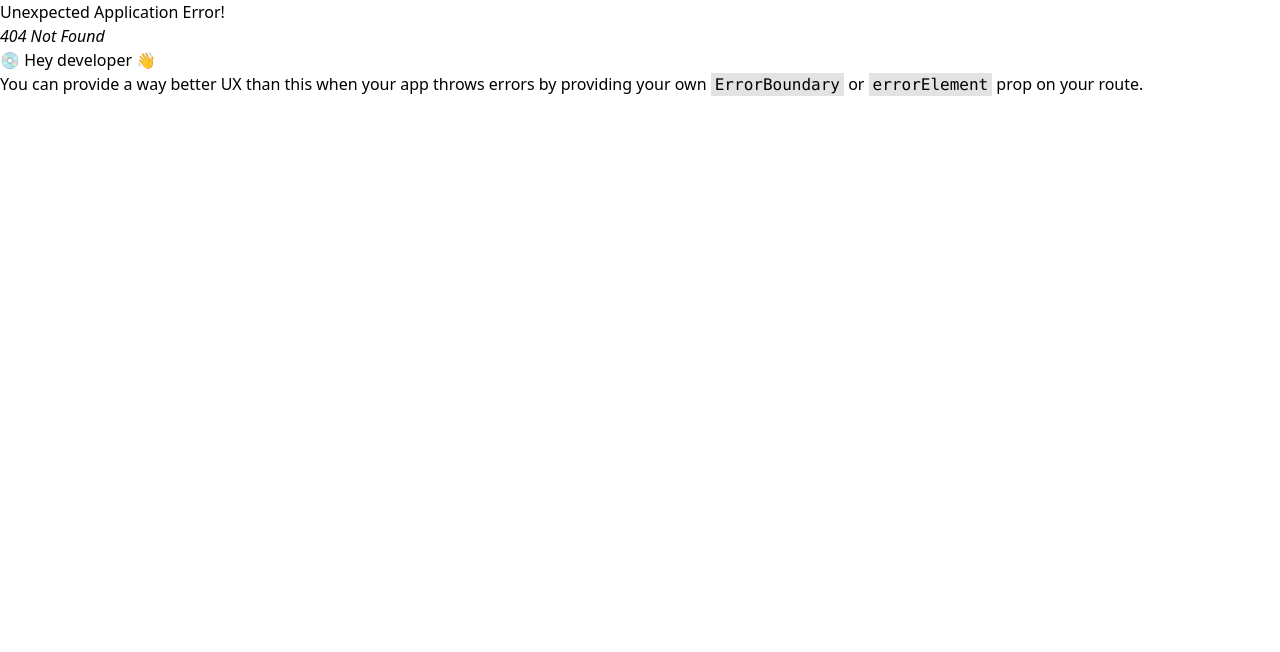
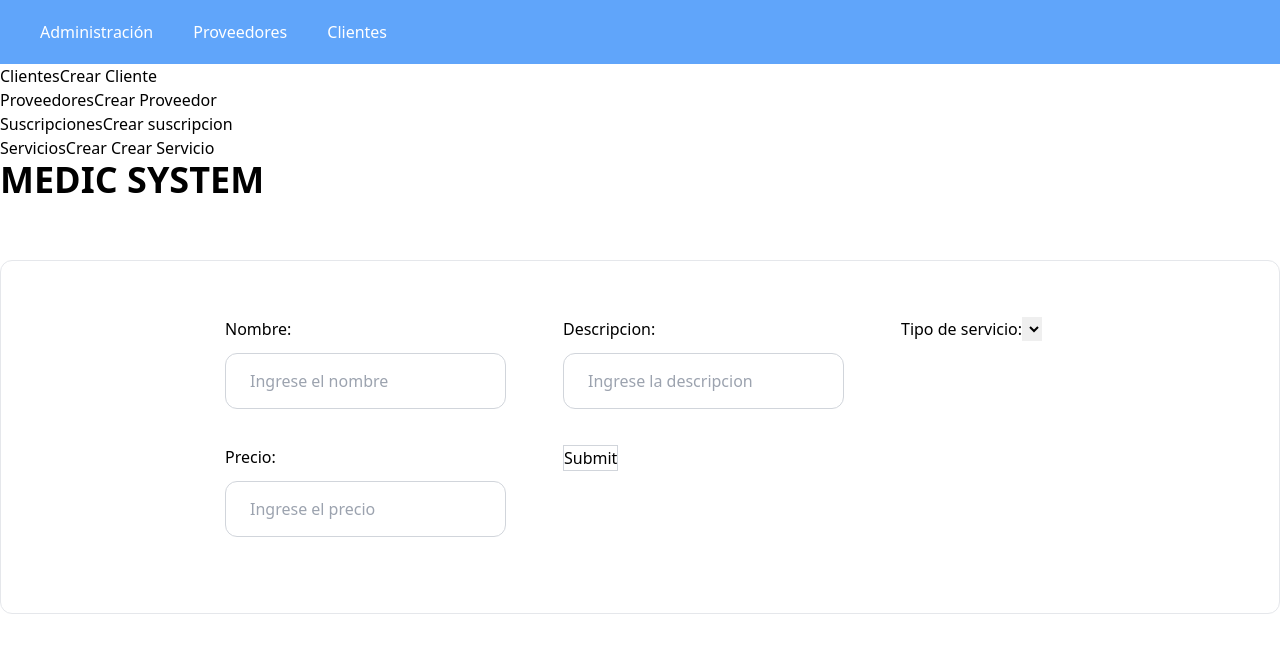
Before and after one commit to harryson723/MedicSystemFront, a React (Vite) app: page /dashboard/createService in a window 1280 px wide. Before the commit this address had no page. Shown: the top 652 px of the page. Built offline with nearby package versions, Linux system fonts and the light colour scheme.

Commit message:
Crear componentes

```diff
--- a/src/App.jsx
+++ b/src/App.jsx
@@ -1,11 +1,11 @@
 import { RouterProvider } from "react-router-dom"
-import router from "./routes/router"
+import RouterRoutes from "./routes/router"
 
 
 function App() {
   return (
     <>
-      <RouterProvider router={router} />
+      <RouterRoutes />
     </>
   )
 }
--- /dev/null
+++ b/src/components/Form.jsx
@@ -0,0 +1,16 @@
+export default function Form({ children }) {
+  return (
+    <div className="w-full">
+      <h1 className="font-bold text-4xl mb-9">MEDIC SYSTEM</h1>
+      <br />
+      <form
+        className="
+                border
+                rounded-xl p-14 pl-56
+                w-full grid grid-cols-3 gap-4
+                ">
+                    {children}
+      </form>
+    </div>
+  );
+}
--- a/src/components/FormCreateUser.jsx
+++ b/src/components/FormCreateUser.jsx
@@ -1,75 +1,91 @@
-import useFormHandle from "../../../hooks/useFormHandle";
+import useFormHandle from "../hooks/useFormHandle";
+import ButtonSubmit from "./ButtonSubmit";
+import Form from "./Form";
+import InputForm from "./InputForm";
 
-export default function FormCreateUser() {
+export default function FormCreateUser({ rol = "client" }) {
   const { form, handleForm } = useFormHandle({
-        firtsName: '',
-        lastName: '',
-        username: '',
-        email: '',
-        documentType: '',
-        document: '',
-        phone: '',
-        password: '',
+    firtsName: "",
+    lastName: "",
+    username: "",
+    email: "",
+    documentType: "",
+    document: "",
+    phone: "",
+    password: "",
+    rol,
   });
   return (
-        <div className="w-full h-screen flex items-center justify-center">
-            <form className="
-                border
-                rounded-xl p-14
-                w-auto
-                ">
-                <h1 className="font-bold text-4xl mb-9">MEDIC SYSTEM</h1>
+    <Form>
       <div>
-                    <label htmlFor="firtsName">Nombre de usuario</label>
+        <label htmlFor="firtsName">Nombre:</label>
         <InputForm
-                        name="firtsName" value={form.firtsName} handleForm={handleForm} placeholder="Ingrese su nombre">
-                    </InputForm>
+          name="firtsName"
+          value={form.firtsName}
+          handleForm={handleForm}
+          placeholder="Ingrese su nombre"
+        ></InputForm>
       </div>
       <div>
-                    <label htmlFor="lastName">Nombre de usuario</label>
+        <label htmlFor="lastName">Apellido:</label>
         <InputForm
-                        name="lastName" value={form.lastName} handleForm={handleForm} placeholder="Ingrese su apellido">
-                    </InputForm>
+          name="lastName"
+          value={form.lastName}
+          handleForm={handleForm}
+          placeholder="Ingrese su apellido"
+        ></InputForm>
       </div>
       <div>
-                    <label htmlFor="username">Nombre de usuario</label>
+        <label htmlFor="username">Nombre de usuario:</label>
         <InputForm
-                        name="username" value={form.username} handleForm={handleForm} placeholder="Ingrese su usuario">
-                    </InputForm>
+          name="username"
+          value={form.username}
+          handleForm={handleForm}
+          placeholder="Ingrese su usuario"
+        ></InputForm>
       </div>
       <div>
-                    <label htmlFor="email">Nombre de usuario</label>
+        <label htmlFor="email">Correo electronico:</label>
         <InputForm
-                        name="email" value={form.email} handleForm={handleForm} placeholder="Ingrese su usuario">
-                    </InputForm>
+          name="email"
+          value={form.email}
+          handleForm={handleForm}
+          placeholder="Ingrese su usuario"
+        ></InputForm>
       </div>
       <div>
-                    <label htmlFor="documentType">Nombre de usuario</label>
-                    <select name="documentType" id="documentType">
-
-                    </select>
+        <label htmlFor="documentType">Tipo de documento:</label>
+        <select name="documentType" id="documentType"></select>
       </div>
       <div>
-                    <label htmlFor="document">Nombre de usuario</label>
+        <label htmlFor="document">Numero de documento:</label>
         <InputForm
-                        name="document" value={form.document} handleForm={handleForm} placeholder="Ingrese su usuario">
-                    </InputForm>
+          name="document"
+          value={form.document}
+          handleForm={handleForm}
+          placeholder="Ingrese su usuario"
+        ></InputForm>
       </div>
       <div>
-                    <label htmlFor="phone">Nombre de usuario</label>
+        <label htmlFor="phone">Telefono:</label>
         <InputForm
-                        name="phone" value={form.phone} handleForm={handleForm} placeholder="Ingrese su usuario">
-                    </InputForm>
+          name="phone"
+          value={form.phone}
+          handleForm={handleForm}
+          placeholder="Ingrese su usuario"
+        ></InputForm>
       </div>
       <div>
         <label htmlFor="password">Contraseña</label>
         <InputForm
-                        name="password" value={form.password} handleForm={handleForm} placeholder="Ingrese su contraseña">
-                    </InputForm>
+          name="password"
+          value={form.password}
+          handleForm={handleForm}
+          placeholder="Ingrese su contraseña"
+        ></InputForm>
       </div>
 
       <ButtonSubmit></ButtonSubmit>
-            </form>
-        </div>
-    )
+    </Form>
+  );
 }
--- /dev/null
+++ b/src/pages/Dashboard/CreateClient.jsx
@@ -0,0 +1,10 @@
+import FormCreateUser from "../../components/FormCreateUser";
+
+export default function CreateClient() {
+
+    return (
+            <>
+                <FormCreateUser></FormCreateUser>
+            </>
+    );
+}
--- /dev/null
+++ b/src/pages/Dashboard/CreateProvider.jsx
@@ -0,0 +1,10 @@
+import FormCreateUser from "../../components/FormCreateUser";
+
+export default function CreateProvider() {
+
+    return (
+            <>
+                <FormCreateUser rol="provider"></FormCreateUser>
+            </>
+    );
+}
--- a/src/pages/Dashboard/Dashboard.jsx
+++ b/src/pages/Dashboard/Dashboard.jsx
@@ -1,42 +1,27 @@
 import Navbar from "./componenets/Navbar";
-import banner1 from '../../assets/img/dashboard/baner1.jpg';
-import banner2 from '../../assets/img/dashboard/baner2.jpg';
+import Sidebar from "./componenets/Sidebar";
+import Welcome from "./componenets/Welcome";
 
 const options = [
     {
         option: 'Administración',
-        url: 'administration'
+        url: '/dashboard/administration'
     },
     {
         option: 'Proveedores',
-        url: 'providers'
+        url: '/dashboard/providers'
     },
     {
         option: 'Clientes',
-        url: 'clients'
+        url: '/dashboard/clients'
     },
 ];
-export default function Dashboard() {
-
+export default function Dashboard({ children = <Welcome /> }) {
     return (
         <>
-            <Navbar options={options}></Navbar>
-            <div>
-                <div className="flex">
-                    <div>
-                        <h1 className="text-5xl ml-10 mt-16">MEDIC SYSTEM</h1>
-                        <h2 className="text-3xl ml-10">
-                            Sistema Integral de Gestión de Citas para Profesionales de la Salud y Psicólogos
-                        </h2>
-                        <p className="ml-10 mt-7">Es un placer recibirte nuevamente en Medic System, donde tu salud y bienestar son nuestra máxima prioridad. Queremos agradecerte por elegirnos como tu plataforma de gestión de citas y cuidado de la salud. Estamos emocionados de seguir siendo tu compañero confiable en este viaje de atención médica y psicológica.</p>
-                    </div>
-                    <img className="img-radius-banner1" src={banner1} alt="" />
-                </div>
-                <div className="flex">
-                    <img className="img-radius-banner2" src={banner2} alt="" />
-                    <p className="ml-10 mt-52">Gracias por ser parte de Medic System. Estamos emocionados de continuar brindándote un servicio de calidad y de acompañarte en tu camino hacia una vida más saludable. ¡Bienvenido de nuevo y adelante hacia un bienestar duradero!</p>
-                </div>
-            </div>
+            <Navbar options={options} />
+            <Sidebar />
+            {children}
         </>
     );
 }
--- /dev/null
+++ b/src/pages/Dashboard/componenets/CreateService.jsx
@@ -0,0 +1,51 @@
+import useFormHandle from "../../../hooks/useFormHandle";
+import ButtonSubmit from "../../../components/ButtonSubmit";
+import Form from "../../../components/Form";
+import InputForm from "../../../components/InputForm";
+
+export default function CreateService() {
+  const { form, handleForm } = useFormHandle({
+    name: "",
+    description: "",
+    typeService: "",
+    price: "",
+    status: "",
+    provider_id: "",
+  });
+  return (
+    <Form>
+      <div>
+        <label htmlFor="firtsName">Nombre:</label>
+        <InputForm
+          name="firtsName"
+          value={form.firtsName}
+          handleForm={handleForm}
+          placeholder="Ingrese el nombre"
+        ></InputForm>
+      </div>
+      <div>
+        <label htmlFor="description">Descripcion:</label>
+        <InputForm
+          name="description"
+          value={form.description}
+          handleForm={handleForm}
+          placeholder="Ingrese la descripcion"
+        ></InputForm>
+      </div>
+      <div>
+        <label htmlFor="typeService">Tipo de servicio:</label>
+        <select name="typeService" id="typeService"></select>
+      </div>
+      <div>
+        <label htmlFor="price">Precio:</label>
+        <InputForm
+          name="price"
+          value={form.price}
+          handleForm={handleForm}
+          placeholder="Ingrese el precio"
+        ></InputForm>
+      </div>
+      <ButtonSubmit></ButtonSubmit>
+    </Form>
+  );
+}
--- /dev/null
+++ b/src/pages/Dashboard/componenets/CreateSuscription.jsx
@@ -0,0 +1,39 @@
+import useFormHandle from "../../../hooks/useFormHandle";
+import ButtonSubmit from "../../../components/ButtonSubmit";
+import Form from "../../../components/Form";
+import InputForm from "../../../components/InputForm";
+
+export default function CreateSuscription() {
+  const { form, handleForm } = useFormHandle({
+    providerId: "",
+    clientId: "",
+    stauts: "",
+  });
+  return (
+    <Form>
+      <div>
+        <label htmlFor="providerId">Documento proveedor:</label>
+        <InputForm
+          name="providerId"
+          value={form.providerId}
+          handleForm={handleForm}
+          placeholder="Ingrese el numero de documento"
+        ></InputForm>
+      </div>
+      <div>
+        <label htmlFor="clientId">Documento cliente:</label>
+        <InputForm
+          name="clientId"
+          value={form.clientId}
+          handleForm={handleForm}
+          placeholder="Ingrese el numero de documento"
+        ></InputForm>
+      </div>
+      <div>
+        <label htmlFor="status">Estado:</label>
+        <select name="status" id="status"></select>
+      </div>
+      <ButtonSubmit></ButtonSubmit>
+    </Form>
+  );
+}
--- /dev/null
+++ b/src/pages/Dashboard/componenets/Sidebar.jsx
@@ -0,0 +1,24 @@
+import { Link } from "react-router-dom";
+
+export default function Sidebar({ options }) {
+    return (
+        <div>
+            <div>
+                <span>Clientes</span>
+                <Link to="/dashboard/createClient">Crear Cliente</Link>
+            </div>
+            <div>
+                <span>Proveedores</span>
+                <Link to="/dashboard/createProvider">Crear Proveedor</Link>
+            </div>
+            <div>
+                <span>Suscripciones</span>
+                <Link to="/dashboard/createSuscription">Crear suscripcion</Link>
+            </div>
+            <div>
+                <span>Servicios</span>
+                <Link to="/dashboard/createService">Crear Crear Servicio</Link>
+            </div>
+        </div>
+    )
+}
--- /dev/null
+++ b/src/pages/Dashboard/componenets/Welcome.jsx
@@ -0,0 +1,24 @@
+import banner1 from '../../../assets/img/dashboard/baner1.jpg';
+import banner2 from '../../../assets/img/dashboard/baner2.jpg';
+
+export default function Welcome() {
+
+    return (
+            <div>
+                <div className="flex">
+                    <div>
+                        <h1 className="text-5xl ml-10 mt-16">MEDIC SYSTEM</h1>
+                        <h2 className="text-3xl ml-10">
+                            Sistema Integral de Gestión de Citas para Profesionales de la Salud y Psicólogos
+                        </h2>
+                        <p className="ml-10 mt-7">Es un placer recibirte nuevamente en Medic System, donde tu salud y bienestar son nuestra máxima prioridad. Queremos agradecerte por elegirnos como tu plataforma de gestión de citas y cuidado de la salud. Estamos emocionados de seguir siendo tu compañero confiable en este viaje de atención médica y psicológica.</p>
+                    </div>
+                    <img className="img-radius-banner1" src={banner1} alt="" />
+                </div>
+                <div className="flex">
+                    <img className="img-radius-banner2" src={banner2} alt="" />
+                    <p className="ml-10 mt-52">Gracias por ser parte de Medic System. Estamos emocionados de continuar brindándote un servicio de calidad y de acompañarte en tu camino hacia una vida más saludable. ¡Bienvenido de nuevo y adelante hacia un bienestar duradero!</p>
+                </div>
+            </div>
+    );
+}
--- a/src/routes/router.jsx
+++ b/src/routes/router.jsx
@@ -1,37 +1,47 @@
+import Dashboard from "../pages/Dashboard/Dashboard";
+
+import CreateClient from "../pages/Dashboard/CreateClient";
+import { BrowserRouter, Routes, Route } from "react-router-dom";
+import CreateProvider from "../pages/Dashboard/CreateProvider";
+import CreateService from "../pages/Dashboard/componenets/CreateService";
+import CreateSuscription from "../pages/Dashboard/componenets/CreateSuscription";
+import SignRoutes from "./singRoute";
+import Login from "../pages/Login/Login";
 import RegisterClient from "../pages/Client/RegisterClient";
-import Dashboard from "../pages/Dashboard/Dashboard";
-import Login from "../pages/Login/Login";
-import {
-    createBrowserRouter,
-} from "react-router-dom";
 
-const router = createBrowserRouter([
-    {
-        path: "/",
-        element: <Login />,
-    },
-    {
-        path: "/register",
-        element: <RegisterClient />,
-    },
-    {
-        path: "/dashboard",
-        element: <Dashboard />,
-        children: [
-            {
-                path: "administration",
-                element: <Dashboard />,
-            },
-            {
-                path: "providers",
-                element: <Dashboard />,
-            },
-            {
-                path: "clients",
-                element: <Dashboard />,
-            },
-        ],
-    },
-]);
-
-export default router;
+export default function RouterRoutes() {
+  return (
+    <BrowserRouter>
+      <Routes>
+      <Route path="/" element={<Login />} />
+      <Route path="/register" element={<RegisterClient />} />
+        <Route path="/dashboard">
+          <Route path="" element={<Dashboard />} />
+          <Route path="administration" element={<Dashboard />} />
+          <Route path="providers" element={<Dashboard />} />
+          <Route path="clients" element={<Dashboard />} />
+          <Route
+            path="createClient"
+            element={<Dashboard children={<CreateClient />} />}
+          />
+          <Route
+            path="createProvider"
+            element={<Dashboard children={<CreateProvider />} />}
+          />
+          <Route
+            path="createService"
+            element={<Dashboard children={<CreateService />} />}
+          />
+          <Route
+            path="createService"
+            element={<Dashboard children={<CreateService />} />}
+          />
+          <Route
+            path="createSuscription"
+            element={<Dashboard children={<CreateSuscription />} />}
+          />
+        </Route>
+      </Routes>
+    </BrowserRouter>
+  );
+}
--- /dev/null
+++ b/src/routes/singRoute.jsx
@@ -0,0 +1,12 @@
+import Login from "../pages/Login/Login";
+import RegisterClient from "../pages/Client/RegisterClient";
+import { Route } from "react-router-dom";
+
+export default function SignRoutes() {
+  return (
+    <>
+      <Route path="/" element={<Login />} />
+      <Route path="/register" element={<RegisterClient />} />
+    </>
+  );
+}
```
Lines whose indentation alone changed are shown as unchanged.
